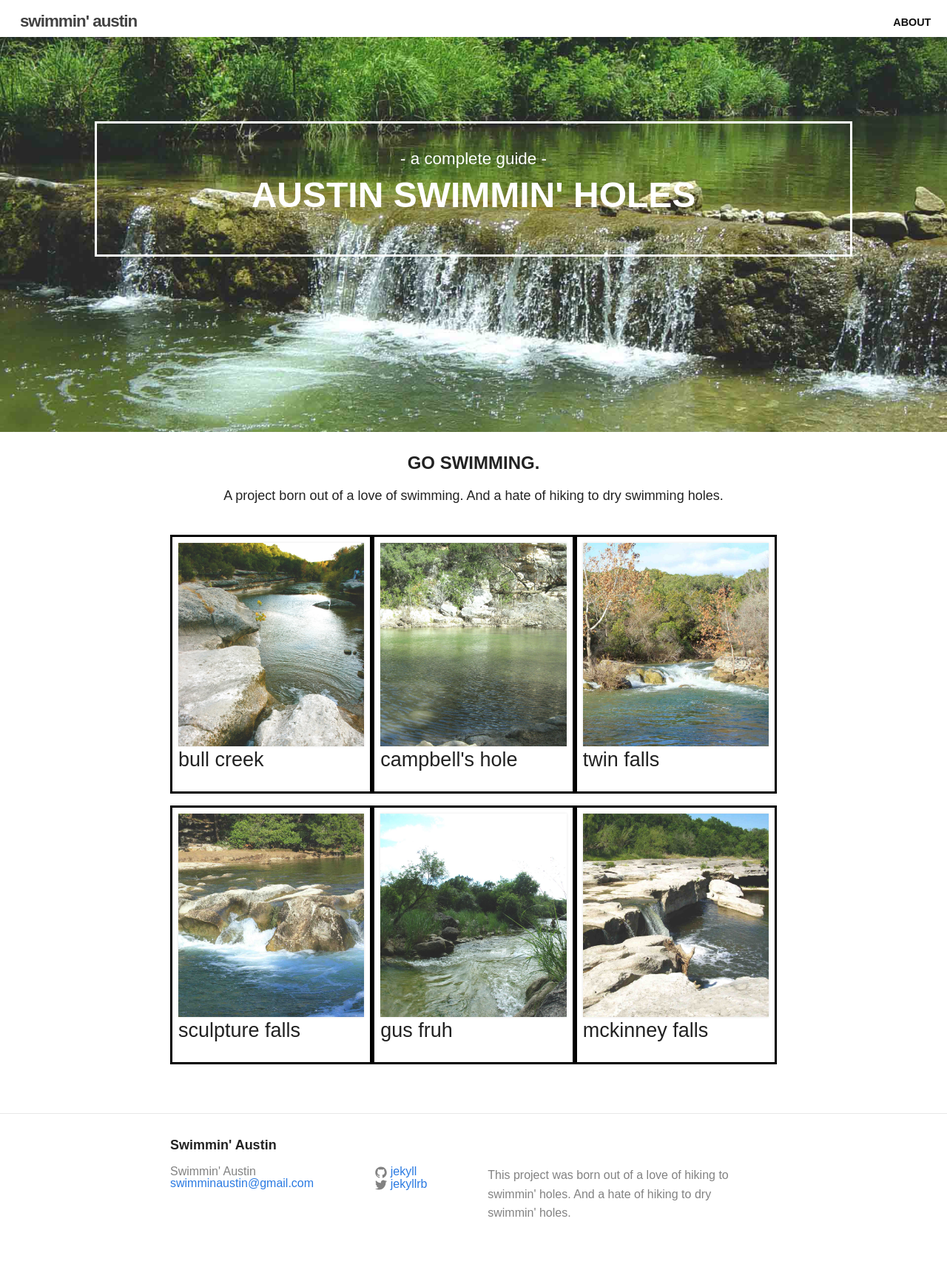
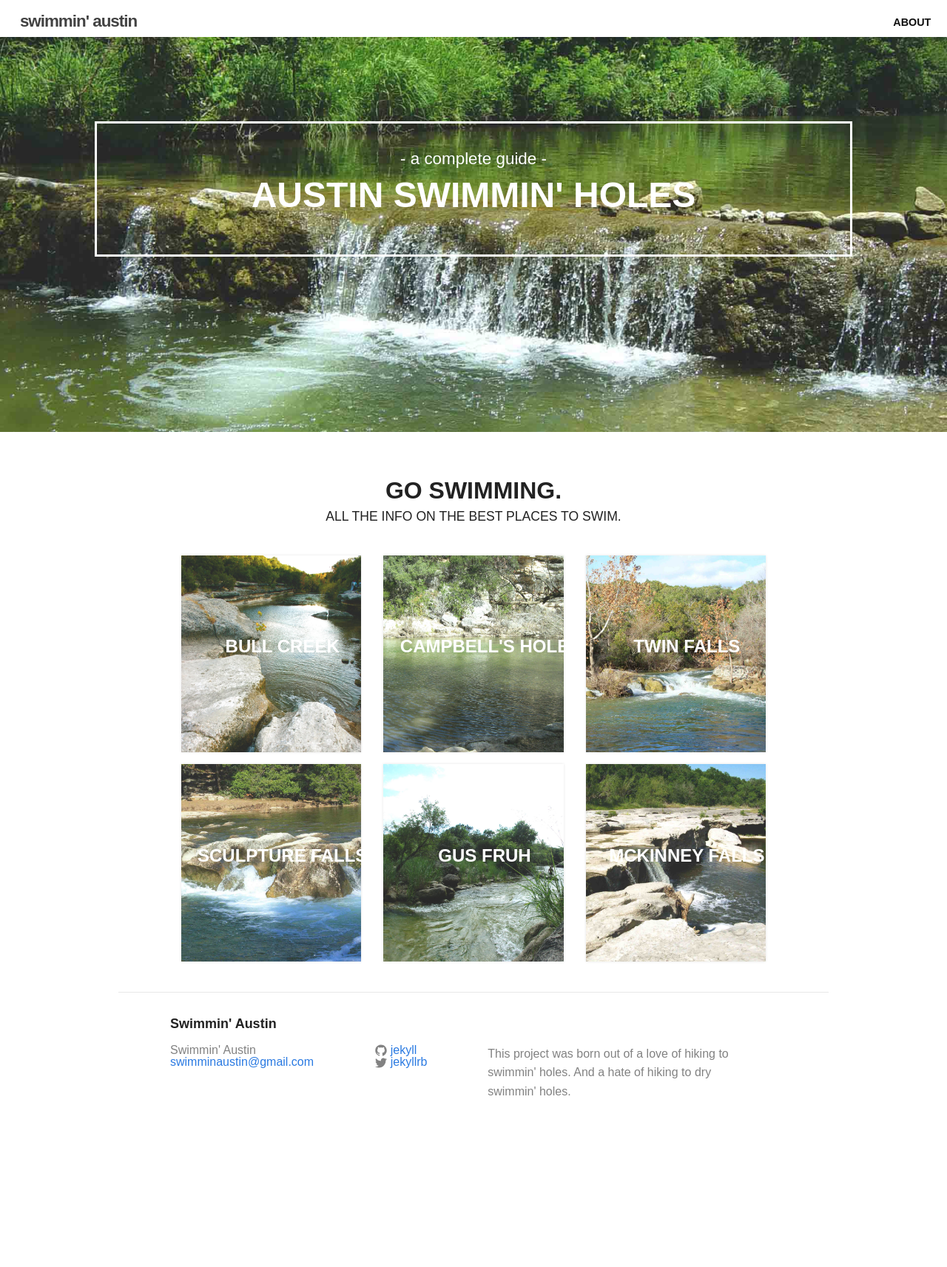
Before and after one commit to stephskaggs/swimnaustin, a Jekyll site: the page built from index.html, in a window 1280 px wide. Shown: the whole page at 74% size. Built offline with Jekyll 4.4.1, drawn with Linux system fonts in a browser that asks for light colours; after the commit the page ends 1573 px from its top, so only the background shows below that.

Commit message:
hole titles are almost right

```diff
--- a/_sass/_base.scss
+++ b/_sass/_base.scss
@@ -20,11 +20,16 @@ h2 {
 }
 
 h3 {
-    font-weight: 100;
+    font-weight: 500;
 }
 
 h4 {
     font-weight: 300;
+}
+
+h5 {
+    font-weight: 100;
+    font-size: 1.1em;
 }
 
 
--- a/_sass/_layout.scss
+++ b/_sass/_layout.scss
@@ -242,62 +242,6 @@
 
 }
 
- // @include media-query($tablet) {
-    //     // border: solid #FFFFFF 3px;
-    //     border: solid purple 3px;
-    //     // padding: .5em;
-    //     // width: 80%;
-    //     // margin-right: 5%;
-    //     // margin-left: 5%;
-    //     // top: 40%;
-
-
-    //         h1 {
-    //             font-size: 10em;
-    //         }
-
-    //         h2 {
-    //             font-size: 10em;
-    //         }
-    // }
-
-// @include media-query($on-laptop) {
-//     .headline {
-//         max height:
-//     }
-// }
-
-// .headline h1 {
-//     font-weight: 900;
-//     color: #FFFFFF;
-//     font-size: 2.8em;
-//     text-shadow: grey-color-light 0.1em 0.1em 0.2em;
-// }
-
-
-// .headline h4 {
-//     font-weight: 200;
-//     color: #FFFFFF;
-//     padding-bottom: 0;
-//     margin-bottom: 0;
-//     text-shadow: grey-color-light 0.1em 0.1em 0.2em;
-// }
-
-// .title {
-//     font-weight: 600;
-//     position: relative;
-//     text-align: center;
-//     // border: purple solid;
-//     position: absolute;
-//     top: 35%;
-//     width: 100%;
-//     color: white;
-// }
-
-
-
-
-
 
 // HOMEPAGE swimming hole grid section
 
@@ -313,11 +257,17 @@
     text-align: center;
 }
 
-.page-heading {
+.swim-holes-home {
+    margin-top: 1em;
+}
+
+.hole-heading {
     font-size: 2em;
     font-weight: 700;
     text-align: center;
-    font-size: 1.5em;
+    margin-top: 1em;
+    margin-bottom: 0;
+
 }
 
 // .swim-holes-container {
@@ -330,8 +280,10 @@
 
 .all-swim-holes {
     margin-bottom: 1em;
-    border: solid black;
-    padding: .5em;
+    // margin-top: 1em;
+    // border: solid black;
+    // padding: .5em;
+    // border: solid black;
 
     img {
     padding: 0;
@@ -340,49 +292,23 @@
     }
 }
 
+.hole-title {
+    font-size: 1.5em;
+    text-align: center;
+    display: block;
+    position: absolute;
+    color:  #FFFFFF;
+    width: 100%;
+    // padding-top: 2em;
+    // padding-bottom: 2em;
+    top: 40%;
+    // border: solid white;
+    text-transform: uppercase;
 
-
-.post-list {
-    margin-left: 0;
-    list-style: none;
-
-    > li {
-        margin-bottom: $spacing-unit;
-    }
-}
-
-// .post-picture {
-//     border: solid white;
-//     float: left;
-
-// }
-
-// .post-link {
-//     display: block;
-//     font-size: 24px;
-// }
+   }
 
 
 
-
-
-/**
- * Posts
- */
-// .post-header {
-//     margin-bottom: $spacing-unit;
-//     // text-align:
-// }
-
-// .post-title {
-//     font-size: 42px;
-//     letter-spacing: -1px;
-//     line-height: 1;
-
-//     @include media-query($on-laptop) {
-//         font-size: 36px;
-//     }
-// }
 
 // HOLE PAGE
 
@@ -517,20 +443,3 @@ html, body, #map {
 //         // float: left;
 //     }
 // }
-
-
-
-
-
-
-// .post-body-copy {
-//     margin: 0;
-//     padding: 0;
-//     line-height: 1.75;
-// }
-
-
-
-// .section-title {
-//     // text-align: center;
-// }
--- a/index.html
+++ b/index.html
@@ -3,11 +3,10 @@ layout: default
 ---
 
 
+<div class="swim-holes-home">
 
-<div class="home">
-
-  <h2 class="page-heading">GO SWIMMING.</h2>
-  <h5 class="hole-intro"> A project born out of a love of swimming. And a hate of hiking to dry swimming holes. </h5>
+  <h1 class="hole-heading">GO SWIMMING.</h2>
+  <h5 class="hole-intro">ALL THE INFO ON THE BEST PLACES TO SWIM.</h5>
 
  <section id="hole-thumbnails" class="page-content">
  <!--    row 1 -->
@@ -16,13 +15,14 @@ layout: default
     {% for post in site.categories.swim%}
       <div class="all-swim-holes column small-12 medium-6 large-4">
         <a href="{{ post.url }}"><img class="hole_thumb_holder" src="{{ post.cover_photo_url }}">
-        <h3 class="title">{{ post.title }}</h3>
+        <h2 class="hole-title">{{ post.title }}</h2>
         </a>
       </div>
     {% endfor %}
 
    </div>
 </section>
+<div>
 
 
 
```
